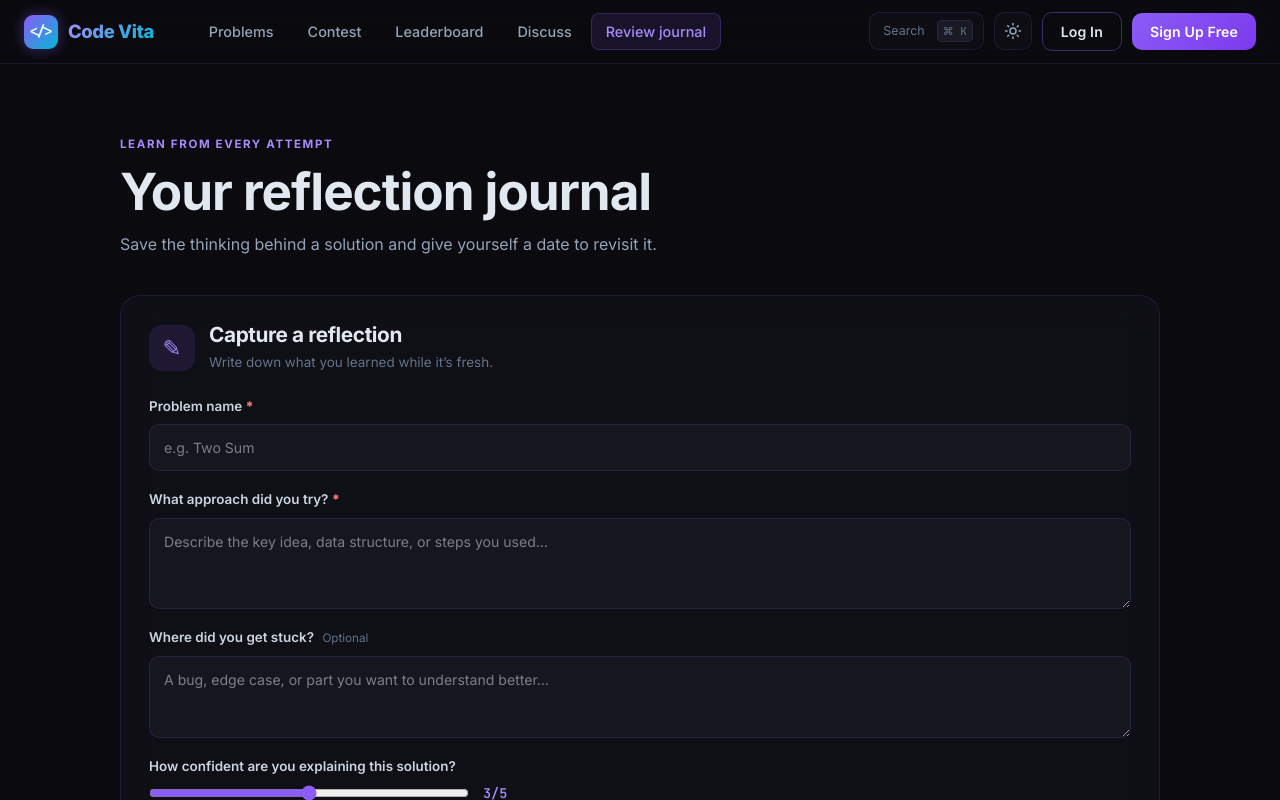
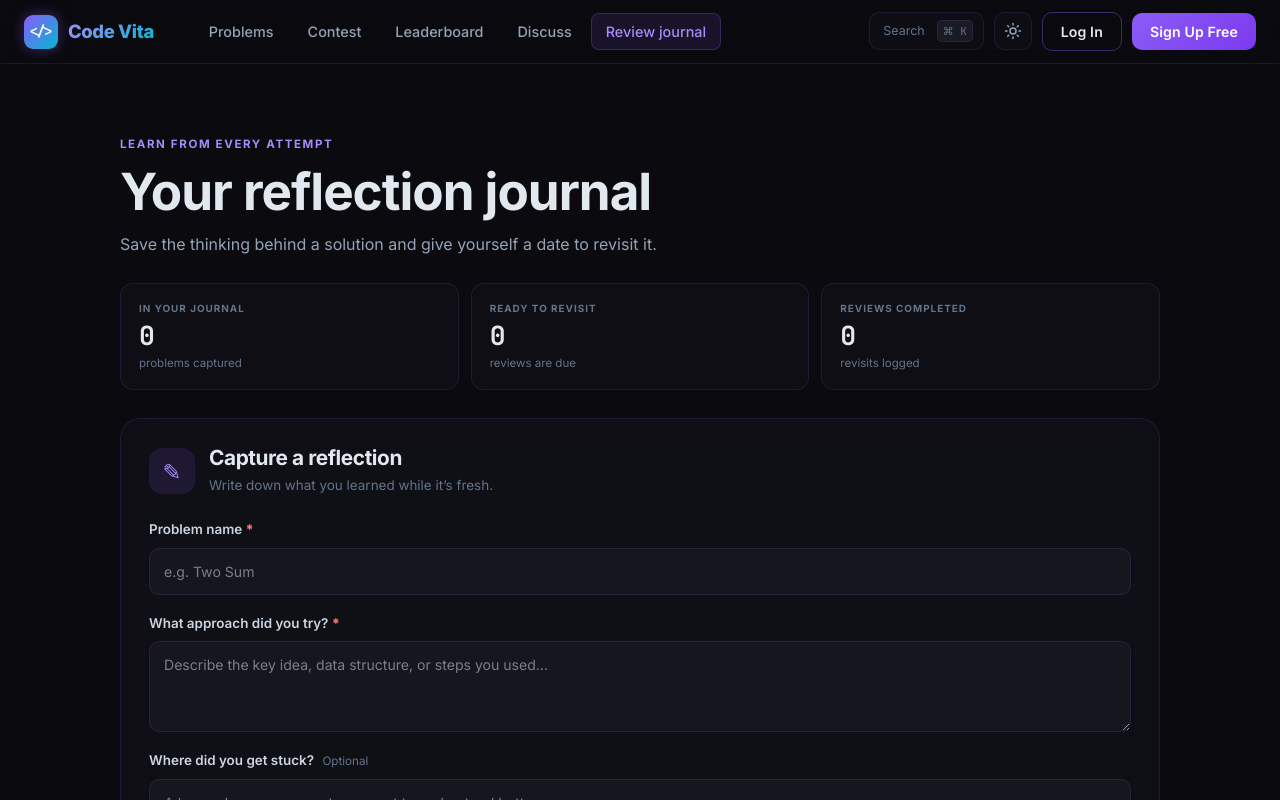
Before and after one commit to sourodeepsaha2/CodeVita, a React (Vite) app in the folder frontend/: page /review in a window 1280 px wide. Shown: the top 800 px of the page. Built offline with nearby package versions, Linux system fonts and the light colour scheme.

Commit message:
feat(frontend): summarize review journal progress

```diff
--- a/frontend/src/pages/ReviewPage.css
+++ b/frontend/src/pages/ReviewPage.css
@@ -24,6 +24,48 @@
 .review-header > p:last-child {
   color: var(--cv-text-2);
   line-height: 1.6;
+}
+
+.review-summary-grid {
+  display: grid;
+  grid-template-columns: repeat(3, minmax(0, 1fr));
+  gap: 12px;
+  margin: -12px 0 28px;
+}
+
+.review-summary-card {
+  display: grid;
+  gap: 5px;
+  padding: 17px 18px;
+  border: 1px solid var(--cv-border);
+  border-radius: 13px;
+  background: var(--cv-surface-alpha);
+}
+
+.review-summary-card > span {
+  color: var(--cv-text-muted);
+  font-size: 0.62rem;
+  font-weight: 700;
+  letter-spacing: 0.1em;
+}
+
+.review-summary-card strong {
+  color: var(--cv-text);
+  font: 700 1.65rem/1.1 var(--font-mono);
+}
+
+.review-summary-card small {
+  color: var(--cv-text-muted);
+  font-size: 0.72rem;
+}
+
+.review-summary-card.has-due {
+  border-color: rgba(245, 158, 11, 0.32);
+  background: rgba(245, 158, 11, 0.045);
+}
+
+.review-summary-card.has-due strong {
+  color: var(--cv-warning);
 }
 
 .reflection-form-card {
@@ -396,6 +438,14 @@
     flex-direction: column;
   }
 
+  .review-summary-grid {
+    grid-template-columns: 1fr 1fr;
+  }
+
+  .review-summary-card:last-child {
+    grid-column: 1 / -1;
+  }
+
   .reflection-entry {
     padding: 18px 16px;
   }
--- a/frontend/src/pages/ReviewPage.jsx
+++ b/frontend/src/pages/ReviewPage.jsx
@@ -55,6 +55,8 @@ export default function ReviewPage() {
       return queueFilter === "all" || (queueFilter === "due" ? due : !due);
     })
     .sort((a, b) => new Date(a.nextReviewAt) - new Date(b.nextReviewAt));
+  const dueCount = reflections.filter((reflection) => new Date(reflection.nextReviewAt) <= new Date()).length;
+  const completedReviews = reflections.reduce((total, reflection) => total + (Number(reflection.reviewCount) || 0), 0);
 
   return (
     <main className="review-page">
@@ -63,6 +65,11 @@ export default function ReviewPage() {
         <h1>Your reflection journal</h1>
         <p>Save the thinking behind a solution and give yourself a date to revisit it.</p>
       </header>
+      <section className="review-summary-grid" aria-label="Journal progress">
+        <div className="review-summary-card"><span>IN YOUR JOURNAL</span><strong>{reflections.length}</strong><small>{reflections.length === 1 ? "problem" : "problems"} captured</small></div>
+        <div className={`review-summary-card${dueCount ? " has-due" : ""}`}><span>READY TO REVISIT</span><strong>{dueCount}</strong><small>{dueCount === 1 ? "review is due" : "reviews are due"}</small></div>
+        <div className="review-summary-card"><span>REVIEWS COMPLETED</span><strong>{completedReviews}</strong><small>revisits logged</small></div>
+      </section>
       <section className="reflection-form-card glass-card" aria-labelledby="reflection-form-title">
         <div className="review-card-heading">
           <span className="review-heading-icon" aria-hidden="true">✎</span>
```
